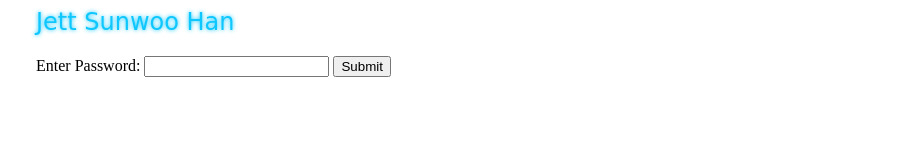
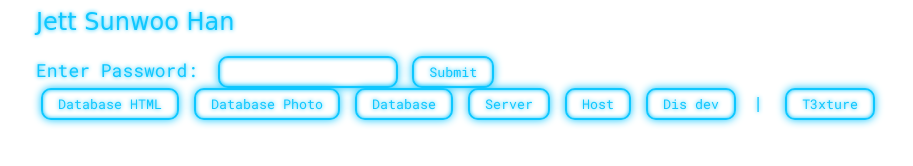
Before and after one commit to jettsocute/html-t3xture, a plain HTML site: page index.html in a window 1280 px wide. Shown: the whole page, without its empty margins (22-935 px from the left). Drawn offline with Linux system fonts and the light colour scheme.

Commit message:
index.html

```diff
--- a/index.html
+++ b/index.html
@@ -9,6 +9,7 @@
     <style>
         body {
             background-color: #ffffff;
+            font-family: 'Roboto Mono', monospace;
         }
         .header {
             font-family: 'Segoe Script', cursive;
@@ -18,19 +19,21 @@
             text-shadow: 0 0 4px #0fc7ff;
             margin-left: 50px;
         }
+        .button-container, .password-container {
+            margin-left: 50px;
+            display: none;
+        }
         .button-container {
             display: flex;
             flex-direction: row;
             justify-content: flex-start;
             align-items: center;
             gap: 10px;
-            margin-left: 20px;
-            display: none; /* Hide initially */
         }
         .button-container form {
             margin: 0;
         }
-        .button-container input[type="submit"] {
+        .button-container input[type="submit"], .password-container input[type="submit"] {
             font-family: 'Roboto Mono', monospace;
             border: 2px solid #0fc7ff;
             color: #0fc7ff;
@@ -48,25 +51,58 @@
             text-shadow: 0 0 4px #0fc7ff;
             font-family: Arial, sans-serif;
         }
-        .password-container {
-            margin-left: 50px;
+        .password-container input[type="password"] {
+            border: 2px solid #0fc7ff;
+            border-radius: 10px;
+            padding: 5px;
+            font-family: 'Roboto Mono', monospace;
+            box-shadow: 0 0 8px #0fc7ff, inset 0 0 4px #0fc7ff;
+            text-shadow: 0 0 4px #0fc7ff;
+        }
+        .password-container label {
+            color: #0fc7ff;
+            font-size: 18px;
+            text-shadow: 0 0 4px #0fc7ff;
+            margin-right: 10px;
         }
     </style>
     <script>
         window.onload = function() {
             const correctPassword = "jett";
+            const maxAttempts = 3;
+            const lockoutTime = 72000000;
+            let attempts = 0;
+            let isLocked = false;
+            let lockoutTimer;
+
             const passwordForm = document.getElementById("passwordForm");
             const passwordInput = document.getElementById("passwordInput");
             const buttonContainer = document.querySelector(".button-container");
             const passwordContainer = document.querySelector(".password-container");
 
+            passwordContainer.style.display = "block";
+
             passwordForm.onsubmit = function(event) {
                 event.preventDefault();
+                if (isLocked) {
+                    alert("คุณถูกล็อคชั่วคราว กรุณารอซักครู่แล้วลองใหม่อีกครั้ง");
+                    return;
+                }
                 if (passwordInput.value === correctPassword) {
                     passwordContainer.style.display = "none";
                     buttonContainer.style.display = "flex";
                 } else {
-                    alert("รหัสผ่านไม่ถูกต้อง");
+                    attempts++;
+                    if (attempts >= maxAttempts) {
+                        isLocked = true;
+                        alert(`คุณพยายามใส่รหัสผ่านผิดเกินจำนวนครั้งที่กำหนด คุณจะถูกล็อคชั่วคราว ${lockoutTime / 1000} วินาที`);
+                        lockoutTimer = setTimeout(function() {
+                            isLocked = false;
+                            attempts = 0;
+                        }, lockoutTime);
+                    } else {
+                        alert("รหัสผ่านไม่ถูกต้อง");
+                    }
                 }
             };
 
```
